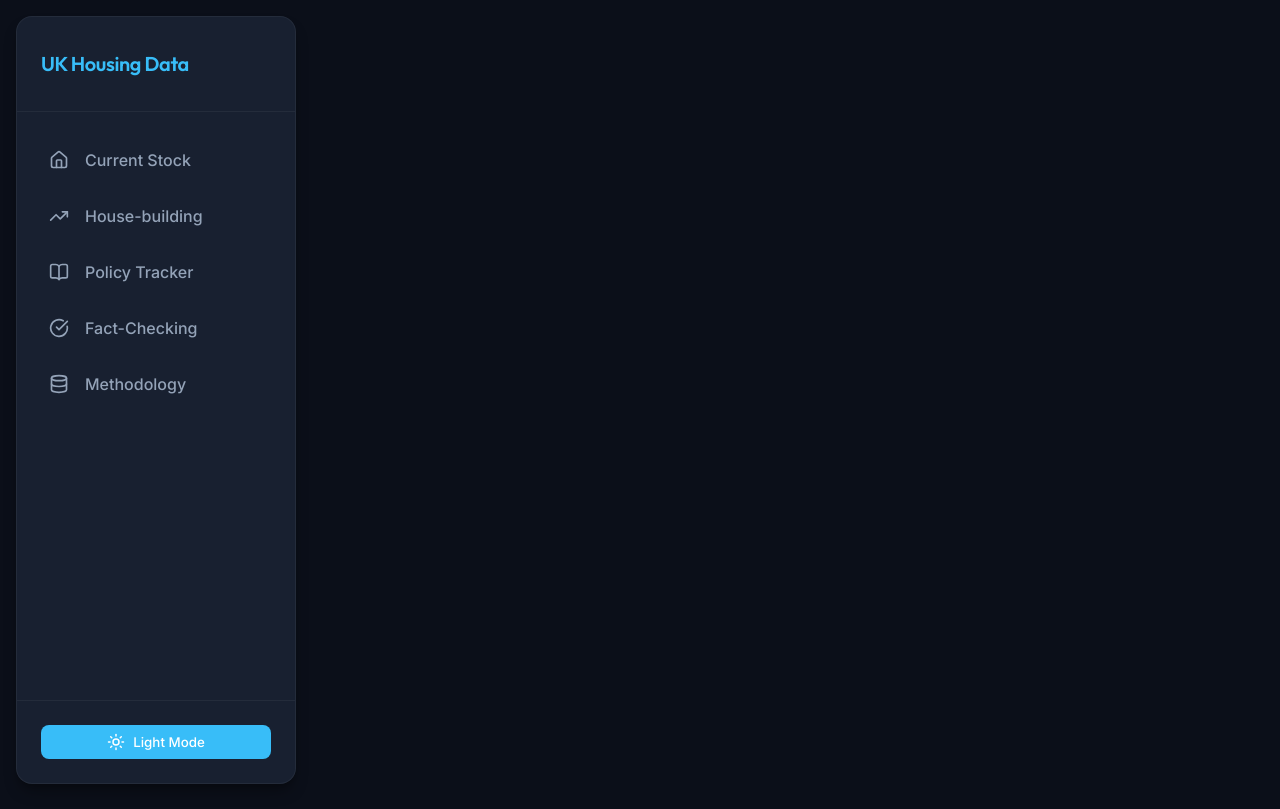
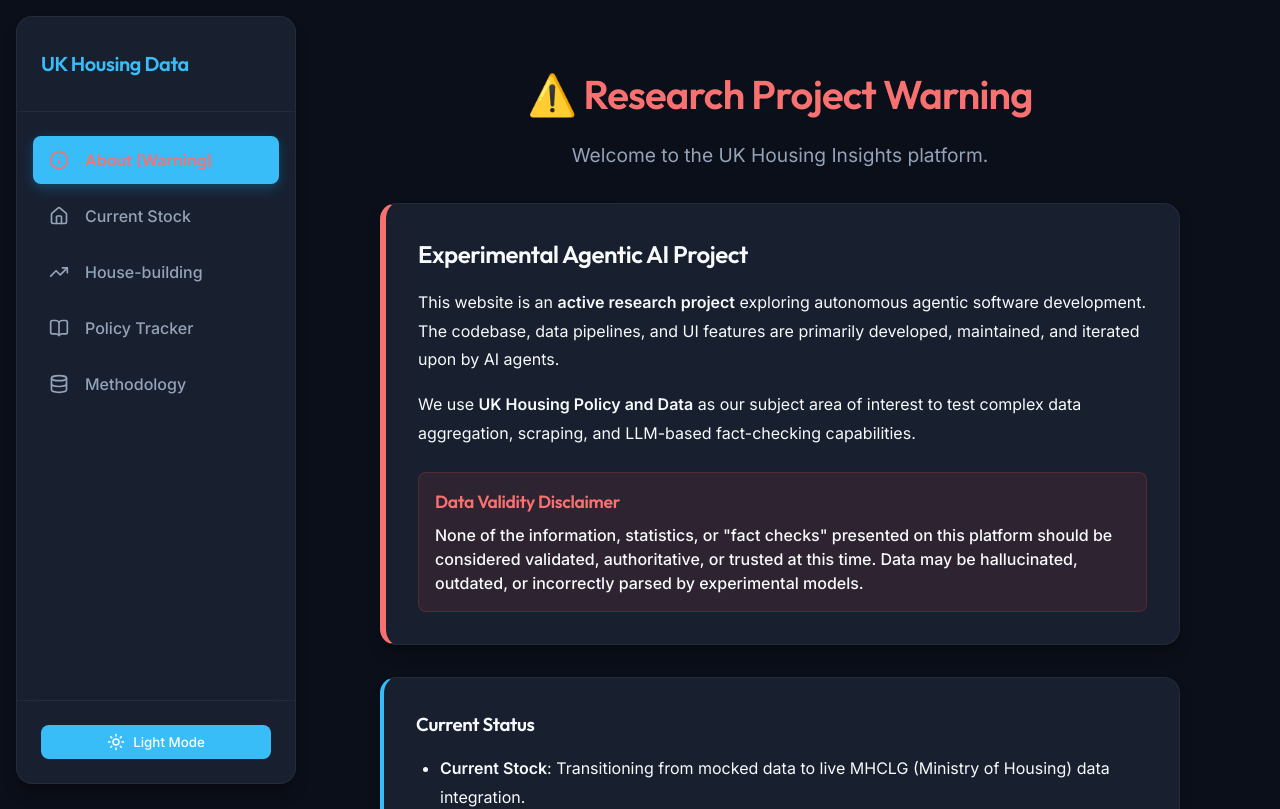
Before and after one commit to oliverconstance/housing-with-agents, a React (Vite) app in the folder frontend/: page /about in a window 1280 px wide. Shown: the top 809 px of the page. Built offline with nearby package versions, Linux system fonts and the light colour scheme.

Commit message:
feat: Structural pivot to add About page, hide Fact Checking, and init Stock pipeline

```diff
--- a/frontend/src/App.tsx
+++ b/frontend/src/App.tsx
@@ -2,8 +2,9 @@ import React from 'react';
 import { Routes, Route } from 'react-router-dom';
 import Sidebar from './components/Sidebar';
 import StockPage from './pages/StockPage';
+import AboutPage from './pages/AboutPage';
 import BuildingPage from './pages/BuildingPage';
-import FactCheckPage from './pages/FactCheckPage';
+// import FactCheckPage from './pages/FactCheckPage';
 import PolicyLayout from './pages/Policy/PolicyLayout';
 import MethodologyPage from './pages/MethodologyPage';
 
@@ -14,9 +15,10 @@ const App: React.FC = () => {
       <main className="main-content">
         <Routes>
           <Route path="/" element={<StockPage />} />
+          <Route path="/about" element={<AboutPage />} />
           <Route path="/building" element={<BuildingPage />} />
           <Route path="/policy/*" element={<PolicyLayout />} />
-          <Route path="/fact-check" element={<FactCheckPage />} />
+          {/* <Route path="/fact-check" element={<FactCheckPage />} /> HIDDEN DUE TO SEVERE BUGS */}
           <Route path="/methodology" element={<MethodologyPage />} />
         </Routes>
       </main>
--- a/frontend/src/components/FactTooltip.tsx
+++ b/frontend/src/components/FactTooltip.tsx
@@ -28,15 +28,18 @@ const FactTooltip: React.FC<FactTooltipProps> = ({ children, sourceText, sourceU
           bottom: '100%',
           left: '50%',
           transform: 'translateX(-50%)',
-          marginBottom: '8px',
+          paddingBottom: '8px', // Invisible bridge to prevent mouseleave
+          zIndex: 1000,
+          minWidth: '220px'
+        }}>
+          <div style={{
             padding: '0.75rem 1rem',
             backgroundColor: 'var(--bg-sidebar)',
             border: 'var(--glass-border)',
             borderRadius: '8px',
             boxShadow: 'var(--glass-shadow)',
-          zIndex: 1000,
-          minWidth: '220px',
-          textAlign: 'center'
+            textAlign: 'center',
+            position: 'relative'
           }}>
             <p style={{ margin: '0 0 0.5rem 0', fontSize: '0.8rem', color: 'var(--text-secondary)' }}>
               Source Reference
@@ -68,6 +71,7 @@ const FactTooltip: React.FC<FactTooltipProps> = ({ children, sourceText, sourceU
               borderColor: 'var(--bg-sidebar) transparent transparent transparent'
             }}></div>
           </div>
+        </div>
       )}
     </div>
   );
--- a/frontend/src/components/Sidebar.tsx
+++ b/frontend/src/components/Sidebar.tsx
@@ -8,7 +8,8 @@ import {
   CheckCircle,
   Database,
   Moon,
-  Sun
+  Sun,
+  Info
 } from 'lucide-react';
 import './Sidebar.css';
 
@@ -22,6 +23,11 @@ const Sidebar: React.FC = () => {
       </div>
 
       <nav className="sidebar-nav">
+        <NavLink to="/about" className={({ isActive }) => `nav-link ${isActive ? 'active' : ''}`}>
+          <Info size={20} color="var(--accent-danger)" />
+          <span style={{ color: 'var(--accent-danger)', fontWeight: 600 }}>About (Warning)</span>
+        </NavLink>
+
         <NavLink to="/" className={({ isActive }) => `nav-link ${isActive ? 'active' : ''}`}>
           <Home size={20} />
           <span>Current Stock</span>
@@ -37,10 +43,11 @@ const Sidebar: React.FC = () => {
           <span>Policy Tracker</span>
         </NavLink>
 
+        {/* Fact-Checking link temporarily hidden due to bugs
         <NavLink to="/fact-check" className={({ isActive }) => `nav-link ${isActive ? 'active' : ''}`}>
           <CheckCircle size={20} />
           <span>Fact-Checking</span>
-        </NavLink>
+        </NavLink> */}
 
         <NavLink to="/methodology" className={({ isActive }) => `nav-link ${isActive ? 'active' : ''}`}>
           <Database size={20} />
--- a/frontend/src/components/TimelineChart.tsx
+++ b/frontend/src/components/TimelineChart.tsx
@@ -36,6 +36,7 @@ const TimelineChart: React.FC<TimelineChartProps> = ({ data, xKey, yKey, title,
               tickLine={false}
               axisLine={false}
               tickFormatter={(value) => `${(value / 1000)}k`}
+              domain={[0, 'auto']}
             />
             <Tooltip
               contentStyle={{
--- /dev/null
+++ b/frontend/src/pages/AboutPage.tsx
@@ -0,0 +1,43 @@
+import React from 'react';
+
+const AboutPage: React.FC = () => {
+  return (
+    <div style={{ display: 'flex', flexDirection: 'column', gap: '2rem', maxWidth: '800px', margin: '0 auto', paddingTop: '2rem' }}>
+      <div style={{ textAlign: 'center' }}>
+        <h1 style={{ color: 'var(--accent-danger)', marginBottom: '1rem', fontSize: '2.5rem' }}>⚠️ Research Project Warning</h1>
+        <p style={{ color: 'var(--text-secondary)', fontSize: '1.2rem', lineHeight: 1.6 }}>
+          Welcome to the UK Housing Insights platform.
+        </p>
+      </div>
+
+      <div className="glass-panel" style={{ padding: '2rem', borderLeft: '6px solid var(--accent-danger)' }}>
+        <h2 style={{ marginBottom: '1rem', color: 'var(--text-primary)' }}>Experimental Agentic AI Project</h2>
+        <p style={{ marginBottom: '1rem', lineHeight: 1.8 }}>
+          This website is an <strong>active research project</strong> exploring autonomous agentic software development.
+          The codebase, data pipelines, and UI features are primarily developed, maintained, and iterated upon by AI agents.
+        </p>
+        <p style={{ marginBottom: '1rem', lineHeight: 1.8 }}>
+          We use <strong>UK Housing Policy and Data</strong> as our subject area of interest to test complex data aggregation, scraping, and LLM-based fact-checking capabilities.
+        </p>
+        <div style={{ background: 'rgba(239, 68, 68, 0.1)', padding: '1rem', borderRadius: '8px', marginTop: '1.5rem', border: '1px solid rgba(239, 68, 68, 0.2)' }}>
+          <h3 style={{ color: 'var(--accent-danger)', marginBottom: '0.5rem', fontSize: '1.1rem' }}>Data Validity Disclaimer</h3>
+          <p style={{ color: 'var(--text-primary)', margin: 0, fontWeight: 500 }}>
+            None of the information, statistics, or "fact checks" presented on this platform should be considered validated, authoritative, or trusted at this time.
+            Data may be hallucinated, outdated, or incorrectly parsed by experimental models.
+          </p>
+        </div>
+      </div>
+
+      <div className="glass-panel" style={{ padding: '2rem', borderLeft: '4px solid var(--accent-primary)' }}>
+        <h3 style={{ marginBottom: '1rem', color: 'var(--text-primary)' }}>Current Status</h3>
+        <ul style={{ paddingLeft: '1.5rem', lineHeight: 1.8 }}>
+          <li><strong>Current Stock</strong>: Transitioning from mocked data to live MHCLG (Ministry of Housing) data integration.</li>
+          <li><strong>Policy Tracking</strong>: Active UI development with manual data tracking.</li>
+          <li><del style={{ color: 'var(--text-secondary)' }}><strong>News Fact-Checking</strong></del>: Currently disabled. Models are outdated, and data extraction pipelines are undergoing complete rewrites to prevent hallucinations and QA failures.</li>
+        </ul>
+      </div>
+    </div>
+  );
+};
+
+export default AboutPage;
```
Also changed, not shown: 4 other files (tests, documents, lock files or other folders). Lines whose indentation alone changed are shown as unchanged.
